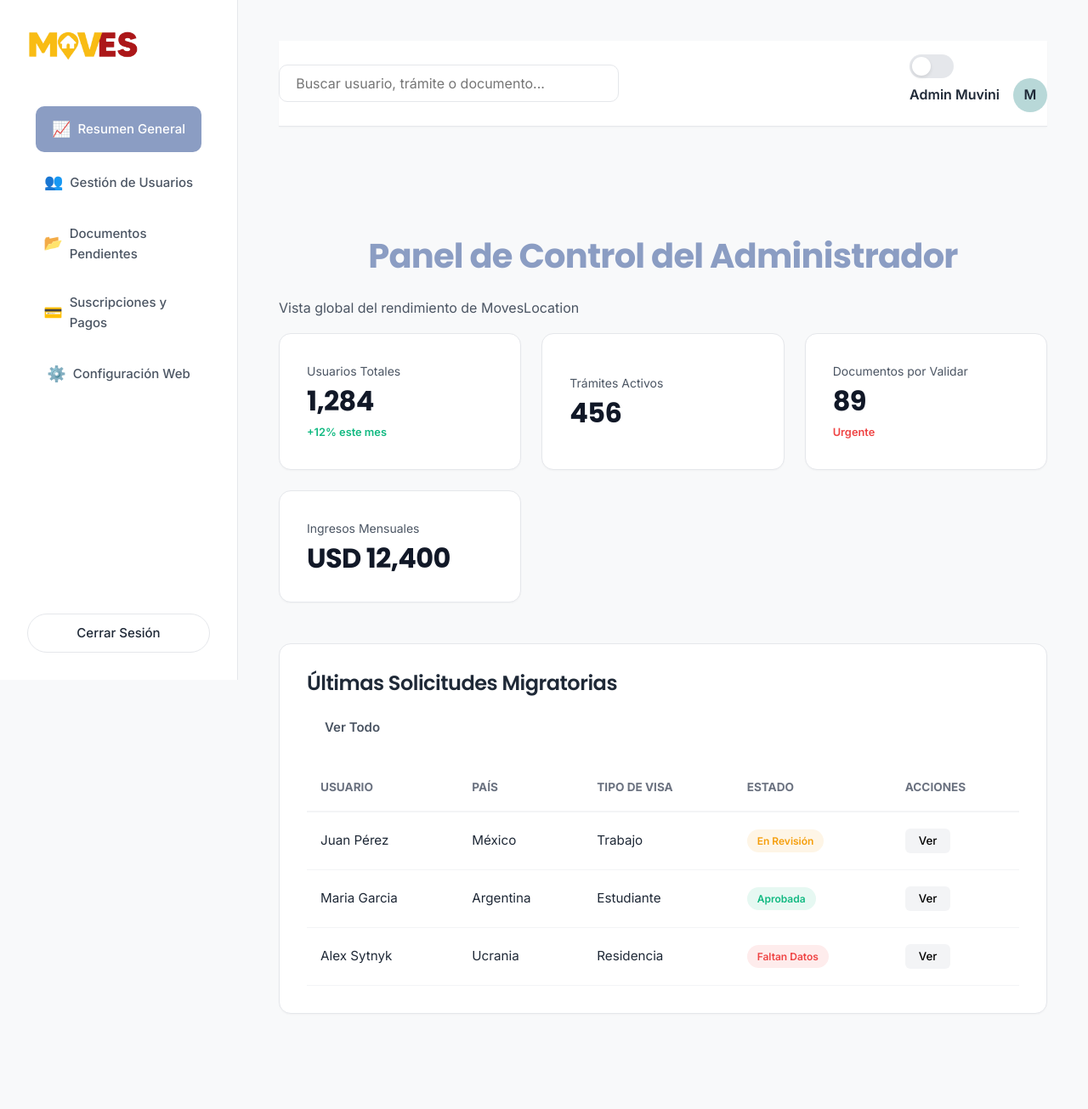
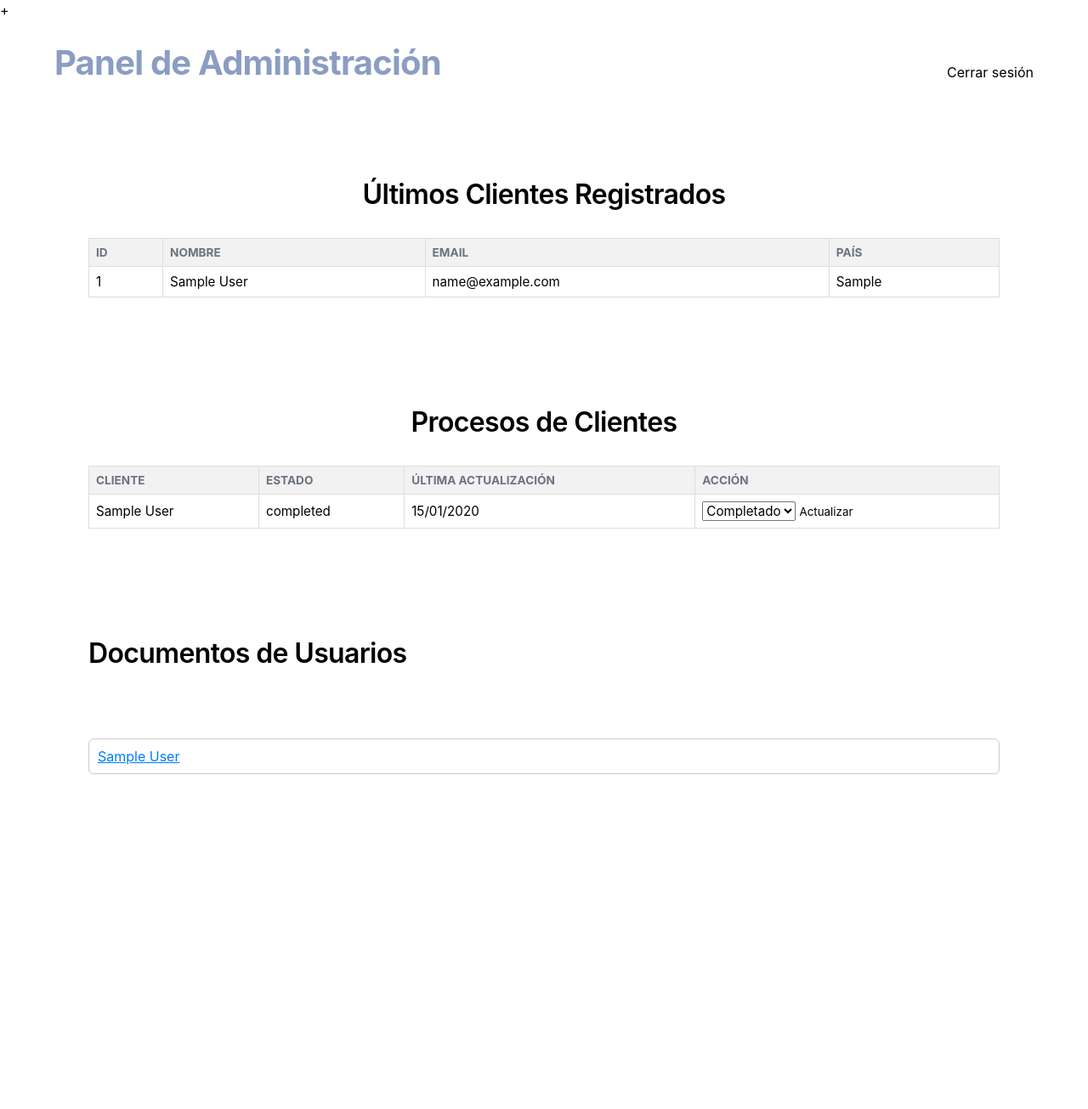
Before and after one commit to Ramizzz8/Moves-Location, a Flask app: template templates/admin_dashboard.html in a window 1280 px wide. Shown: the whole page at 85% size. After the commit the page ends 911 px from the top, so only its background shows below. Run offline with Flask 3, Linux system fonts and the light colour scheme; tables that the repository leaves empty hold one stand-in row (values such as "Sample post"); the template is opened without the code that fills it: values that come from a table or form of the project are taken from there, most other values are stand-ins (such as "Sample title", 1, 10 or a date in 2020); parts of the project's set-up code (start-up, migrations or seed data) failed here and were passed over.

Commit message:
temporal

```diff
--- a/templates/admin_dashboard.html
+++ b/templates/admin_dashboard.html
@@ -1,156 +1,181 @@
-<!DOCTYPE html>
++<!DOCTYPE html>
 <html lang="es">
 <head>
   <meta charset="UTF-8">
   <meta name="viewport" content="width=device-width, initial-scale=1.0">
-  <title>Admin Panel - MovesLocation</title>
+  <title>Admin Dashboard - MovesLocation</title>
   <link rel="stylesheet" href="/static/css/style.css">
-  <!-- Puedes crear un archivo admin.css o meterlo al final de style.css -->
-  <link rel="preconnect" href="https://fonts.googleapis.com">
-  <link rel="preconnect" href="https://fonts.gstatic.com" crossorigin>
-  <link href="https://fonts.googleapis.com/css2?family=Inter:wght@400;500;600;700&family=Poppins:wght@600;700&display=swap" rel="stylesheet">
+  <style>
+    /* Estilo básico para acordeón */
+    .user-documents { display: none; margin-top: 10px; }
+    .user-name-btn {
+      background: none;
+      border: none;
+      color: #007BFF;
+      font-size: 1rem;
+      cursor: pointer;
+      text-decoration: underline;
+    }
+    .user-name-btn:hover { color: #0056b3; }
+    .status-badge { padding: 3px 6px; border-radius: 4px; color: white; font-weight: bold; }
+    .status-badge.approved { background-color: #28a745; }
+    .status-badge.pending { background-color: #ffc107; color: black; }
+    .status-badge.rejected { background-color: #dc3545; }
+    .admin-table { width: 100%; border-collapse: collapse; margin-top: 5px; }
+    .admin-table th, .admin-table td { border: 1px solid #ddd; padding: 8px; text-align: left; }
+    .admin-table th { background-color: #f2f2f2; }
+    .user-card { margin-bottom: 20px; padding: 10px; border: 1px solid #ccc; border-radius: 6px; }
+  </style>
 </head>
-<body class="light-mode admin-page">
+<body class="admin-dashboard">
 
-  <!-- Sidebar de Administración -->
-  <aside class="admin-sidebar">
-    <div class="sidebar-header">
-      <a href="/" class="logo">
-        <img src="/static/images/logo.png" alt="MovesLocation">
-      </a>
+<header>
+  <h1>Panel de Administración</h1>
+  <a href="/logout">Cerrar sesión</a>
+</header>
+
+<main>
+  <!-- CLIENTES RECIENTES -->
+  <section id="clientes">
+    <h2>Últimos Clientes Registrados</h2>
+    <table class="admin-table">
+      <thead>
+        <tr>
+          <th>ID</th>
+          <th>Nombre</th>
+          <th>Email</th>
+          <th>País</th>
+        </tr>
+      </thead>
+      <tbody>
+        {% for c in clientes %}
+        <tr>
+          <td>{{ c.id }}</td>
+          <td>{{ c.first_name }} {{ c.last_name }}</td>
+          <td>{{ c.email }}</td>
+          <td>{{ c.country or 'N/A' }}</td>
+        </tr>
+        {% else %}
+        <tr><td colspan="4">No hay clientes registrados</td></tr>
+        {% endfor %}
+      </tbody>
+    </table>
+  </section>
+
+  <!-- PROCESOS -->
+  <section id="admin-processes">
+    <h2>Procesos de Clientes</h2>
+    <table class="admin-table">
+      <thead>
+        <tr>
+          <th>Cliente</th>
+          <th>Estado</th>
+          <th>Última Actualización</th>
+          <th>Acción</th>
+        </tr>
+      </thead>
+      <tbody>
+        {% for p in procesos %}
+        <tr>
+          <td>{{ p.first_name }} {{ p.last_name }}</td>
+          <td>{{ p.status }}</td>
+          <td>{{ p.updated_at.strftime('%d/%m/%Y') if p.updated_at else 'N/A' }}</td>
+          <td>
+            <form action="/admin/process/{{ p.id }}/status" method="POST">
+              <select name="status">
+                <option value="pending" {% if p.status=='pending' %}selected{% endif %}>Pendiente</option>
+                <option value="in_review" {% if p.status=='in_review' %}selected{% endif %}>En Revisión</option>
+                <option value="completed" {% if p.status=='completed' %}selected{% endif %}>Completado</option>
+              </select>
+              <button type="submit">Actualizar</button>
+            </form>
+          </td>
+        </tr>
+        {% else %}
+        <tr><td colspan="4">No hay procesos registrados</td></tr>
+        {% endfor %}
+      </tbody>
+    </table>
+  </section>
+
+  <!-- DOCUMENTOS POR USUARIO -->
+  <section id="admin-documents" class="admin-section">
+    <div class="section-header">
+      <h2>Documentos de Usuarios</h2>
     </div>
-    <nav class="sidebar-nav">
-      <a href="#stats" class="nav-item active" onclick="showAdminSection('stats')">
-        <span class="nav-icon">📈</span> Resumen General
-      </a>
-      <a href="#users" class="nav-item" onclick="showAdminSection('users')">
-        <span class="nav-icon">👥</span> Gestión de Usuarios
-      </a>
-      <a href="#docs" class="nav-item" onclick="showAdminSection('docs')">
-        <span class="nav-icon">📂</span> Documentos Pendientes
-      </a>
-      <a href="#plans" class="nav-item" onclick="showAdminSection('plans')">
-        <span class="nav-icon">💳</span> Suscripciones y Pagos
-      </a>
-      <a href="#settings" class="nav-item" onclick="showAdminSection('settings')">
-        <span class="nav-icon">⚙️</span> Configuración Web
-      </a>
-    </nav>
-    <div class="sidebar-footer">
-      <a href="/logout" class="liquid-button outline full-width">Cerrar Sesión</a>
-    </div>
-  </aside>
 
-  <main class="admin-main">
-    <header class="admin-top-bar">
-      <div class="search-bar">
-        <input type="text" placeholder="Buscar usuario, trámite o documento...">
-      </div>
-      <div class="admin-profile">
-        <div class="theme-switch-wrapper">
-          <label class="theme-switch">
-            <input type="checkbox" id="theme-toggle">
-            <span class="slider"></span>
-          </label>
-        </div>
-        <div class="admin-info">
-          <span>Admin Muvini</span>
-          <div class="avatar">M</div>
-        </div>
-      </div>
-    </header>
+    {% for cliente in clientes %}
+    <div class="user-card">
+      <!-- Nombre clicable del usuario -->
+      <button class="user-name-btn" onclick="toggleDocuments('docs-{{ cliente.id }}')">
+        {{ cliente.first_name }} {{ cliente.last_name }}
+      </button>
 
-    <!-- Sección: Resumen General -->
-    <section id="stats" class="admin-section">
-      <div class="admin-header">
-        <h1>Panel de Control del Administrador</h1>
-        <p>Vista global del rendimiento de MovesLocation</p>
-      </div>
-
-      <div class="stats-grid">
-        <div class="stat-card">
-          <div class="stat-content">
-            <p class="stat-label">Usuarios Totales</p>
-            <h3 class="stat-value">1,284</h3>
-            <span class="stat-trend up">+12% este mes</span>
-          </div>
-        </div>
-        <div class="stat-card">
-          <div class="stat-content">
-            <p class="stat-label">Trámites Activos</p>
-            <h3 class="stat-value">456</h3>
-          </div>
-        </div>
-        <div class="stat-card">
-          <div class="stat-content">
-            <p class="stat-label">Documentos por Validar</p>
-            <h3 class="stat-value">89</h3>
-            <span class="stat-trend alert">Urgente</span>
-          </div>
-        </div>
-        <div class="stat-card">
-          <div class="stat-content">
-            <p class="stat-label">Ingresos Mensuales</p>
-            <h3 class="stat-value">USD 12,400</h3>
-          </div>
-        </div>
-      </div>
-
-      <!-- Tabla de Usuarios Recientes -->
-      <div class="admin-card table-card">
-        <div class="card-header">
-          <h3>Últimas Solicitudes Migratorias</h3>
-          <button class="liquid-button primary">Ver Todo</button>
-        </div>
+      <!-- Documentos del usuario -->
+      <div class="user-documents" id="docs-{{ cliente.id }}">
+        {% set user_docs = documentos_por_usuario[cliente.id] %}
+        {% if user_docs %}
         <table class="admin-table">
           <thead>
             <tr>
-              <th>Usuario</th>
-              <th>País</th>
-              <th>Tipo de Visa</th>
+              <th>ID</th>
+              <th>Tipo de Documento</th>
+              <th>Archivo</th>
+              <th>Subido el</th>
               <th>Estado</th>
-              <th>Acciones</th>
+              <th>Acción</th>
             </tr>
           </thead>
           <tbody>
+            {% for doc in user_docs %}
             <tr>
-              <td>Juan Pérez</td>
-              <td>México</td>
-              <td>Trabajo</td>
-              <td><span class="status-badge pending">En Revisión</span></td>
-              <td><button class="action-btn">Ver</button></td>
+              <td>{{ doc.id }}</td>
+              <td>{{ doc.type_name }}</td>
+              <td><a href="{{ url_for('uploaded_file', filename=doc.file_path) }}" target="_blank">Ver Documento</a></td>
+              <td>{{ doc.uploaded_at.strftime('%d/%m/%Y %H:%M') if doc.uploaded_at else 'N/A' }}</td>
+              <td>
+                {% if doc.status == 'approved' %}
+                  <span class="status-badge approved">Aprobado</span>
+                {% elif doc.status == 'pending' %}
+                  <span class="status-badge pending">En Revisión</span>
+                {% else %}
+                  <span class="status-badge rejected">{{ doc.status }}</span>
+                {% endif %}
+              </td>
+              <td>
+                <form method="POST" action="{{ url_for('change_document_status', id=doc.id) }}">
+                  <select name="status" required>
+                    <option value="pending" {% if doc.status=='pending' %}selected{% endif %}>En Revisión</option>
+                    <option value="approved" {% if doc.status=='approved' %}selected{% endif %}>Aprobado</option>
+                    <option value="rejected" {% if doc.status=='rejected' %}selected{% endif %}>Rechazado</option>
+                  </select>
+                  <button type="submit">Actualizar</button>
+                </form>
+              </td>
             </tr>
-            <tr>
-              <td>Maria Garcia</td>
-              <td>Argentina</td>
-              <td>Estudiante</td>
-              <td><span class="status-badge approved">Aprobada</span></td>
-              <td><button class="action-btn">Ver</button></td>
-            </tr>
-            <tr>
-              <td>Alex Sytnyk</td>
-              <td>Ucrania</td>
-              <td>Residencia</td>
-              <td><span class="status-badge rejected">Faltan Datos</span></td>
-              <td><button class="action-btn">Ver</button></td>
-            </tr>
+            {% endfor %}
           </tbody>
         </table>
+        {% else %}
+        <p>No hay documentos subidos por este usuario.</p>
+        {% endif %}
       </div>
-    </section>
-  </main>
+    </div>
+    {% endfor %}
+  </section>
 
-  <script>
-    function showAdminSection(id) {
-      document.querySelectorAll('.admin-section').forEach(s => s.classList.add('hidden'));
-      // Lógica para cambiar de sección...
+</main>
+
+<script>
+  function toggleDocuments(id) {
+    const el = document.getElementById(id);
+    if (el.style.display === "block") {
+      el.style.display = "none";
+    } else {
+      el.style.display = "block";
     }
+  }
+</script>
 
-    const themeToggle = document.getElementById('theme-toggle');
-    themeToggle.addEventListener('change', () => {
-      document.body.classList.toggle('dark-mode');
-      document.body.classList.toggle('light-mode');
-    });
-  </script>
 </body>
 </html>
```
